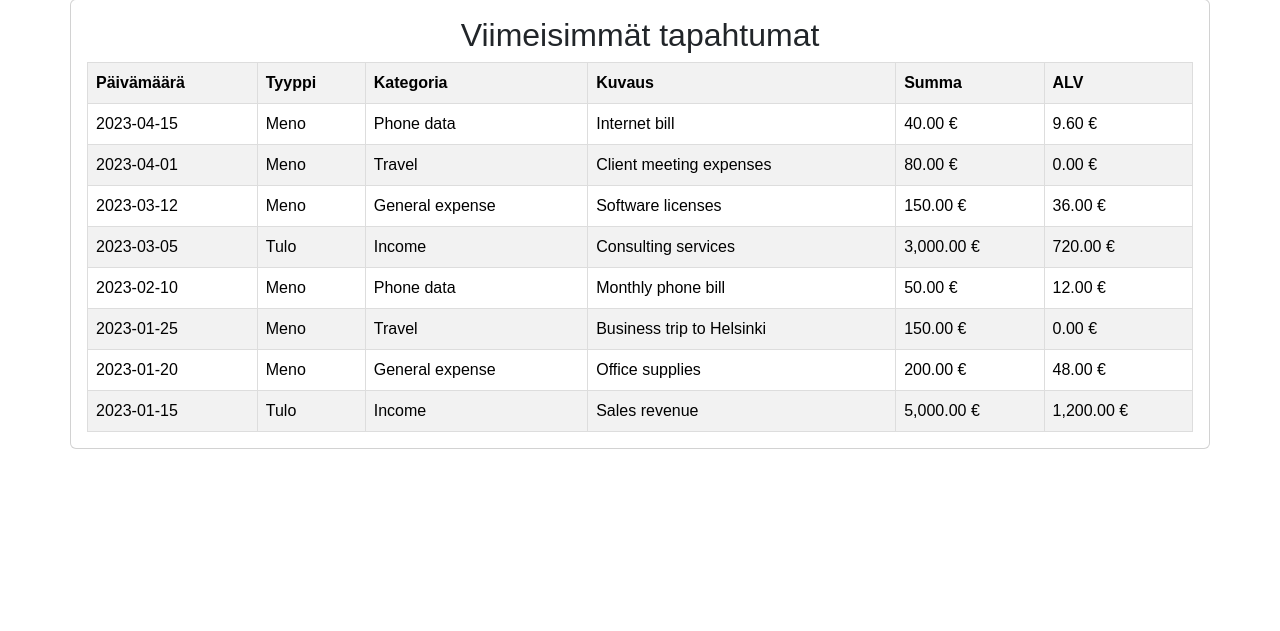
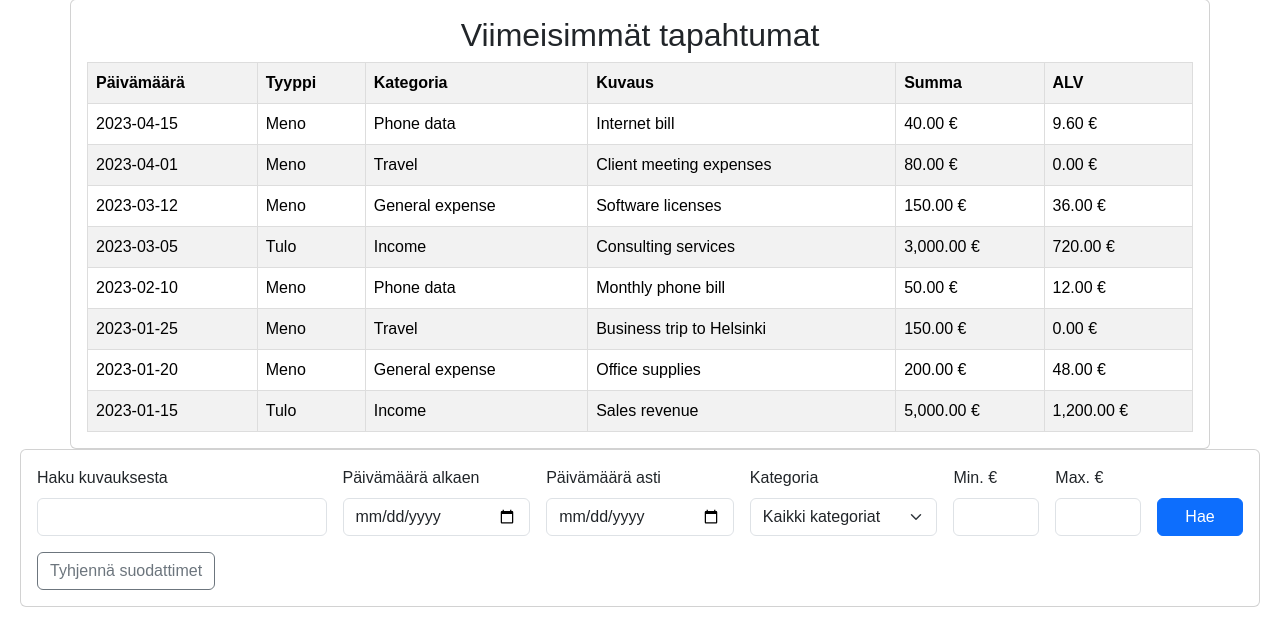
Before and after one commit to Savo-Consortium-of-Education/Erik-Cerrada-Plumed, a PHP site: page / in a window 1280 px wide. Shown: the part 321-952 px from the top of the page. Before the commit the page ends 770 px from the top, so only its background shows below. Run offline with PHP 8.4, Linux system fonts and the light colour scheme; a user stored in the database is signed in; data comes from the database, SQL or seed files in the repository.

Commit message:
Suodatusta index sivulle

```diff
--- a/src/index.php
+++ b/src/index.php
@@ -19,6 +19,56 @@ $row = $stmt->fetch(PDO::FETCH_ASSOC);
 $total_income = $row['total_income'] ?? 0;
 $total_expense = $row['total_expense'] ?? 0;
 $profit = $total_income - $total_expense;
+
+$search = trim($_GET['search'] ?? '');
+$date_from = $_GET['date_from'] ?? '';
+$date_to = $_GET['date_to'] ?? '';
+$category = trim($_GET['category'] ?? '');
+$amount_min = $_GET['amount_min'] ?? '';
+$amount_max = $_GET['amount_max'] ?? '';
+
+$where = [];
+$params = [];
+
+if ($search !== '') {
+    $where[] = 'description LIKE :search';
+    $params['search'] = '%' . $search . '%';
+}
+
+if ($date_from !== '') {
+    $where[] = '`date` >= :date_from';
+    $params['date_from'] = $date_from;
+}
+
+if ($date_to !== '') {
+    $where[] = '`date` <= :date_to';
+    $params['date_to'] = $date_to;
+}
+
+if ($category !== '') {
+    $where[] = 'category = :category';
+    $params['category'] = $category;
+}
+
+if ($amount_min !== '' && is_numeric($amount_min)) {
+    $where[] = 'amount >= :amount_min';
+    $params['amount_min'] = (float) $amount_min;
+}
+
+if ($amount_max !== '' && is_numeric($amount_max)) {
+    $where[] = 'amount <= :amount_max';
+    $params['amount_max'] = (float) $amount_max;
+}
+
+$where_sql = $where ? 'WHERE ' . implode(' AND ', $where) : '';
+
+$stmt = $pdo->prepare(
+    "SELECT * FROM transactions
+     $where_sql
+     ORDER BY `date` DESC
+     LIMIT 10"
+);
+$stmt->execute($params);
 ?>
 <!DOCTYPE html>
 <html lang="fi">
@@ -70,7 +120,6 @@ $profit = $total_income - $total_expense;
                         </tr>
 
                         <?php
-                        $stmt = $pdo->query("SELECT * FROM transactions ORDER BY date DESC LIMIT 10");
                         while ($row = $stmt->fetch(PDO::FETCH_ASSOC)) {
                             echo "<tr>";
                             echo "<td>" . $row['date'] . "</td>";
@@ -86,5 +135,71 @@ $profit = $total_income - $total_expense;
                 </div>
             </div>
         </div>
+    </div>
+    <form method="get" class="card p-3 mb-4">
+        <div class="row g-3">
+            <div class="col-md-3">
+                <label for="search" class="form-label">Haku kuvauksesta</label>
+                <input type="text" id="search" name="search"
+                       class="form-control"
+                       value="<?= htmlspecialchars($search, ENT_QUOTES, 'UTF-8') ?>">
+            </div>
+
+            <div class="col-md-2">
+                <label for="date_from" class="form-label">Päivämäärä alkaen</label>
+                <input type="date" id="date_from" name="date_from"
+                       class="form-control"
+                       value="<?= htmlspecialchars($date_from, ENT_QUOTES, 'UTF-8') ?>">
+            </div>
+
+            <div class="col-md-2">
+                <label for="date_to" class="form-label">Päivämäärä asti</label>
+                <input type="date" id="date_to" name="date_to"
+                       class="form-control"
+                       value="<?= htmlspecialchars($date_to, ENT_QUOTES, 'UTF-8') ?>">
+            </div>
+
+            <div class="col-md-2">
+                <label for="category" class="form-label">Kategoria</label>
+                <select id="category" name="category" class="form-select">
+                    <option value="">Kaikki kategoriat</option>
+                    <option value="income" <?= $category === 'income' ? 'selected' : '' ?>>
+                        Tulot
+                    </option>
+                    <option value="general_expense" <?= $category === 'general_expense' ? 'selected' : '' ?>>
+                        Yleiset menot
+                    </option>
+                    <option value="travel" <?= $category === 'travel' ? 'selected' : '' ?>>
+                        Matkakulut
+                    </option>
+                    <option value="phone_data" <?= $category === 'phone_data' ? 'selected' : '' ?>>
+                        Puhelin ja data
+                    </option>
+                </select>
+            </div>
+
+            <div class="col-md-1">
+                <label for="amount_min" class="form-label">Min. €</label>
+                <input type="number" step="0.01" id="amount_min" name="amount_min"
+                       class="form-control"
+                       value="<?= htmlspecialchars($amount_min, ENT_QUOTES, 'UTF-8') ?>">
+            </div>
+
+            <div class="col-md-1">
+                <label for="amount_max" class="form-label">Max. €</label>
+                <input type="number" step="0.01" id="amount_max" name="amount_max"
+                       class="form-control"
+                       value="<?= htmlspecialchars($amount_max, ENT_QUOTES, 'UTF-8') ?>">
+            </div>
+
+            <div class="col-md-1 d-flex align-items-end">
+                <button type="submit" class="btn btn-primary w-100">Hae</button>
+            </div>
+        </div>
+
+        <div class="mt-3">
+            <a href="index.php" class="btn btn-outline-secondary">Tyhjennä suodattimet</a>
+        </div>
+    </form>
 </body>
 </html>
```
